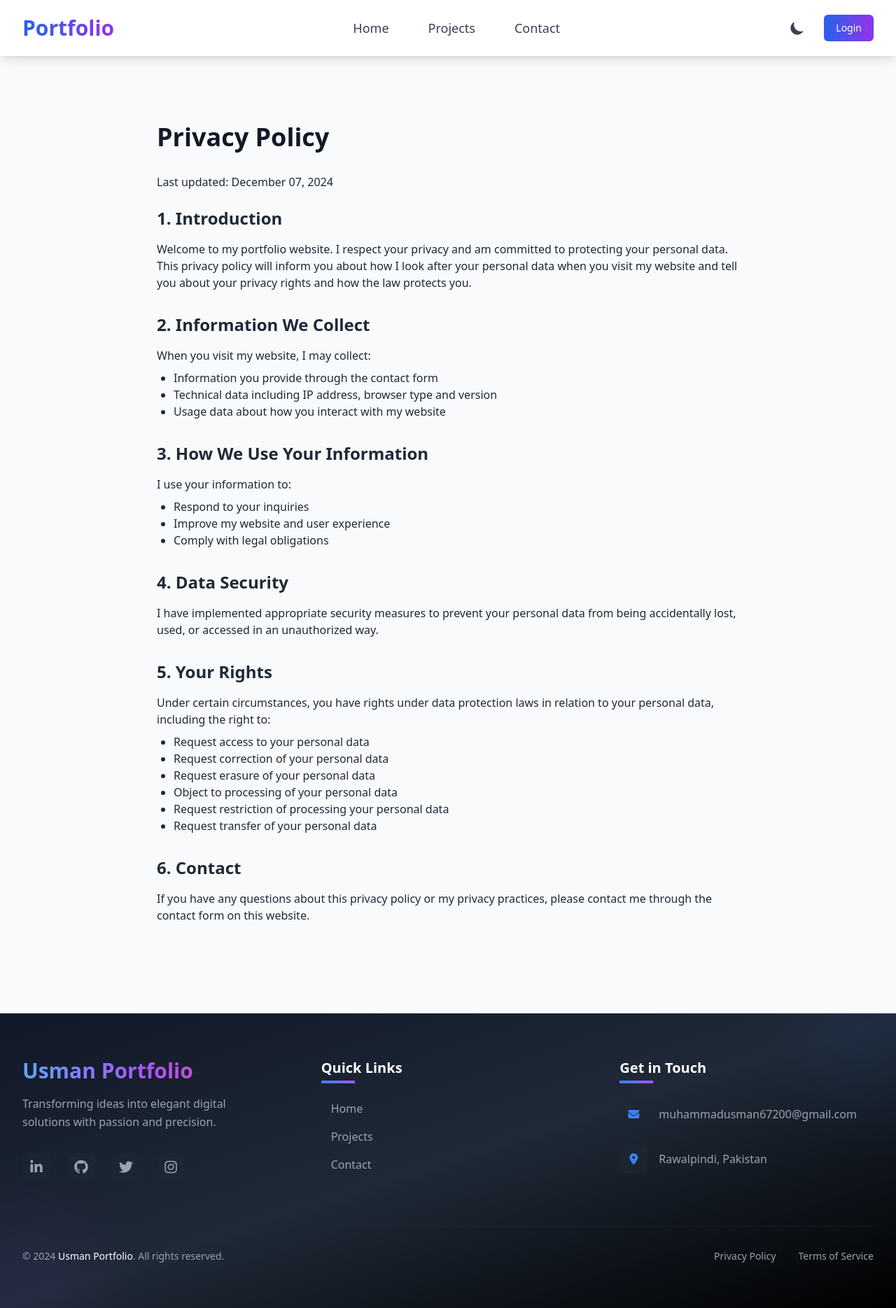
After one commit to muhammadusman349/My-Portfolio, a Django app: page /privacy-policy/ in a window 1280 px wide. The commit adds this page. Shown: the whole page at 70% size. Run offline with Django 5.2, Linux system fonts and the light colour scheme; some libraries are stand-ins or nearby versions.

Commit message:
privacy policy and term of service templates + views added

```diff
--- a/portfolio/urls.py
+++ b/portfolio/urls.py
@@ -29,4 +29,8 @@ urlpatterns = [
     # Contact URLs
     path('contact/', views.contact_view, name='contact'),
     path('contact/list/', views.contact_list, name='contact_list'),
+
+    # Privacy Policy URL
+    path('privacy-policy/', views.privacy_policy, name='privacy_policy'),
+    path('terms-of-service/', views.terms_of_service, name='terms_of_service'),
 ]
--- a/portfolio/views.py
+++ b/portfolio/views.py
@@ -344,3 +344,11 @@ def get_comment_html(request, pk):
         'status': 'success',
         'html': html
     })
+
+
+def privacy_policy(request):
+    return render(request, 'portfolio/privacy_policy.html')
+
+
+def terms_of_service(request):
+    return render(request, 'portfolio/terms_of_service.html')
--- a/templates/base.html
+++ b/templates/base.html
@@ -313,8 +313,8 @@
                         &copy; {% now "Y" %} <span class="text-white">Usman Portfolio</span>. All rights reserved.
                     </p>
                     <div class="flex space-x-8">
-                        <a href="#" class="text-sm text-gray-400 hover:text-white transition-colors duration-300">Privacy Policy</a>
-                        <a href="#" class="text-sm text-gray-400 hover:text-white transition-colors duration-300">Terms of Service</a>
+                        <a href="{% url 'portfolio:privacy_policy' %}" class="text-sm text-gray-400 hover:text-white transition-colors duration-300">Privacy Policy</a>
+                        <a href="{% url 'portfolio:terms_of_service' %}" class="text-sm text-gray-400 hover:text-white transition-colors duration-300">Terms of Service</a>
                     </div>
                 </div>
             </div>
--- /dev/null
+++ b/templates/portfolio/privacy_policy.html
@@ -0,0 +1,61 @@
+{% extends 'base.html' %}
+
+{% block title %}Privacy Policy{% endblock %}
+
+{% block content %}
+<div class="max-w-4xl mx-auto px-4 sm:px-6 lg:px-8 py-16">
+    <h1 class="text-4xl font-bold text-gray-900 dark:text-white mb-8">Privacy Policy</h1>
+
+    <div class="prose dark:prose-invert max-w-none text-gray-800 dark:text-gray-200">
+        <p class="mb-6">Last updated: {% now "F d, Y" %}</p>
+
+        <section class="mb-8">
+            <h2 class="text-2xl font-semibold mb-4">1. Introduction</h2>
+            <p>Welcome to my portfolio website. I respect your privacy and am committed to protecting your personal data. This privacy policy will inform you about how I look after your personal data when you visit my website and tell you about your privacy rights and how the law protects you.</p>
+        </section>
+
+        <section class="mb-8">
+            <h2 class="text-2xl font-semibold mb-4">2. Information We Collect</h2>
+            <p>When you visit my website, I may collect:</p>
+            <ul class="list-disc pl-6 mt-2">
+                <li>Information you provide through the contact form</li>
+                <li>Technical data including IP address, browser type and version</li>
+                <li>Usage data about how you interact with my website</li>
+            </ul>
+        </section>
+
+        <section class="mb-8">
+            <h2 class="text-2xl font-semibold mb-4">3. How We Use Your Information</h2>
+            <p>I use your information to:</p>
+            <ul class="list-disc pl-6 mt-2">
+                <li>Respond to your inquiries</li>
+                <li>Improve my website and user experience</li>
+                <li>Comply with legal obligations</li>
+            </ul>
+        </section>
+
+        <section class="mb-8">
+            <h2 class="text-2xl font-semibold mb-4">4. Data Security</h2>
+            <p>I have implemented appropriate security measures to prevent your personal data from being accidentally lost, used, or accessed in an unauthorized way.</p>
+        </section>
+
+        <section class="mb-8">
+            <h2 class="text-2xl font-semibold mb-4">5. Your Rights</h2>
+            <p>Under certain circumstances, you have rights under data protection laws in relation to your personal data, including the right to:</p>
+            <ul class="list-disc pl-6 mt-2">
+                <li>Request access to your personal data</li>
+                <li>Request correction of your personal data</li>
+                <li>Request erasure of your personal data</li>
+                <li>Object to processing of your personal data</li>
+                <li>Request restriction of processing your personal data</li>
+                <li>Request transfer of your personal data</li>
+            </ul>
+        </section>
+
+        <section class="mb-8">
+            <h2 class="text-2xl font-semibold mb-4">6. Contact</h2>
+            <p>If you have any questions about this privacy policy or my privacy practices, please contact me through the contact form on this website.</p>
+        </section>
+    </div>
+</div>
+{% endblock %}
```
Also changed, not shown: templates/portfolio/terms_of_service.html (added, +60 -0 lines).
